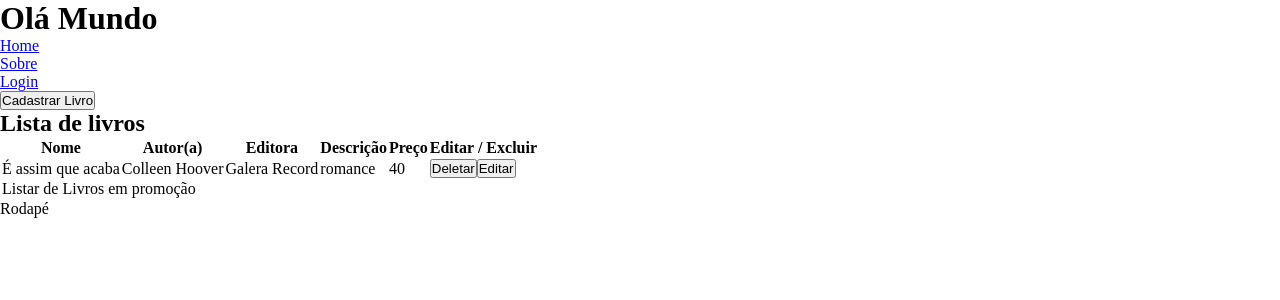
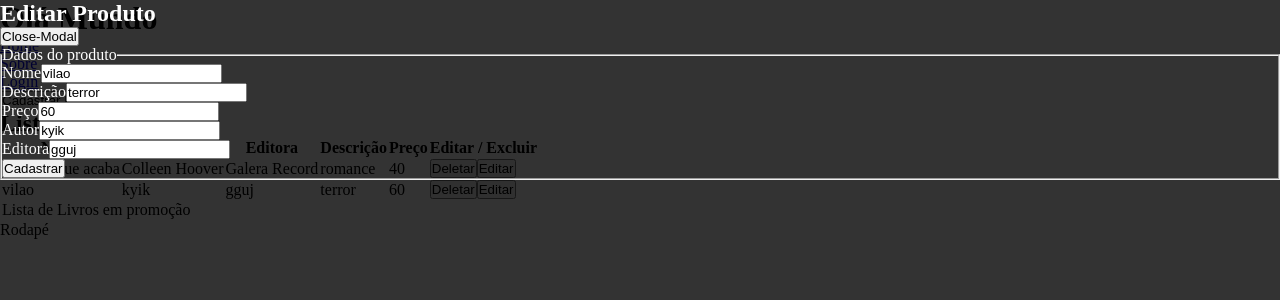
Before and after one commit to MarinnaSouza/app-react, a React (Vite) app: page /produtos in a window 1280 px wide. Both pictures are taken after a click on the button "Cadastrar Livro". Shown: the top 300 px of the page. Built offline with nearby package versions, Linux system fonts and the light colour scheme; data requests are answered from the project's data file.

Commit message:
Termino das configurações do CRUD

```diff
--- a/dados.json
+++ b/dados.json
@@ -7,6 +7,14 @@
       "editora": "Galera Record",
       "preco": 40,
       "desc": "romance"
+    },
+    {
+      "id": 0,
+      "nome": "vilao",
+      "desc": "terror",
+      "preco": "60",
+      "autor": "kyik",
+      "editora": "gguj"
     }
   ]
 }
--- a/src/components/ModalActions.jsx
+++ b/src/components/ModalActions.jsx
@@ -4,6 +4,8 @@ import styles from "../css/ModalActions.module.css"
 export default function ModalActions(props){
 
     const id = props.id
+
+    let metodo = id ? "PUT" : "POST";
 
     const [produto, setProduto] = useState({
         id: props.id,
@@ -34,8 +36,8 @@ export default function ModalActions(props){
     const handleSubmit = (e) =>{
         e.preventDefault()
 
-        fetch(`http://localhost:5000/produtos/${id}`, {
-            method: 'PUT',
+        fetch(`http://localhost:5000/produtos/${ id ? id: ""}`, {
+            method: metodo,
             headers:{
                 "Content-Type" : "application/json"
             },
@@ -78,7 +80,7 @@ export default function ModalActions(props){
                             <input type="text" name="editora" id="idEditora" value={produto.editora} onChange={handleChange}/>
                         </div>
                         <div>
-                            <button>Editar</button>
+                            <button>{id ? "Editar": "Cadastrar"}</button>
                         </div>
                     </fieldset>
                 </form>
--- a/src/routes/Produtos.jsx
+++ b/src/routes/Produtos.jsx
@@ -30,7 +30,7 @@ export default function Produtos(){
 
     return(
         <section>
-            <button>Cadastrar Livro</button>
+            <button onClick={() => setOpen(true)}>Cadastrar Livro</button>
             <h1>Lista de livros</h1>
             {open ? <ModalActions open={open} id={prodId} setOpen={setOpen}/>: ""}
 
@@ -65,7 +65,7 @@ export default function Produtos(){
                 </tbody>
                 <tfoot>
                     <tr>
-                        <td colSpan="6" >Listar de Livros em promoção</td>
+                        <td colSpan="6" >Lista de Livros em promoção</td>
                     </tr>
                 </tfoot>
             </table>
```
